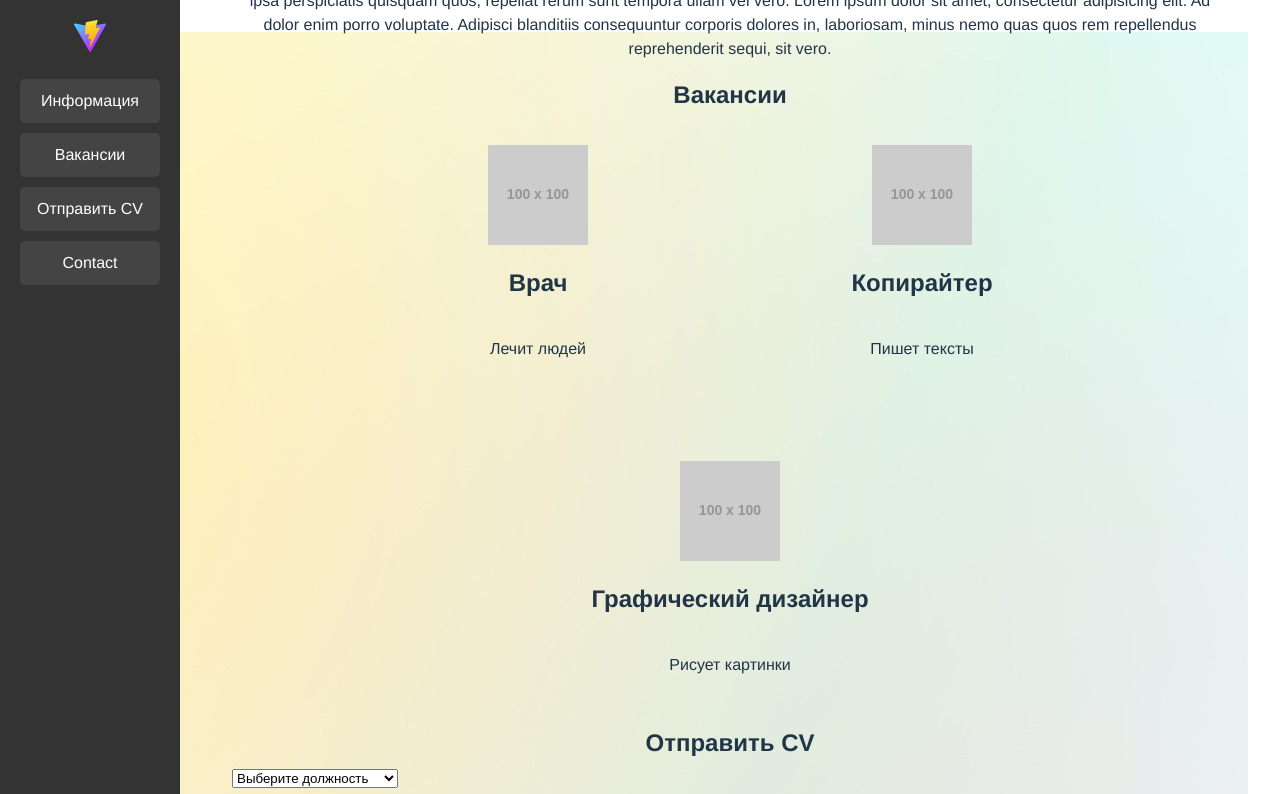
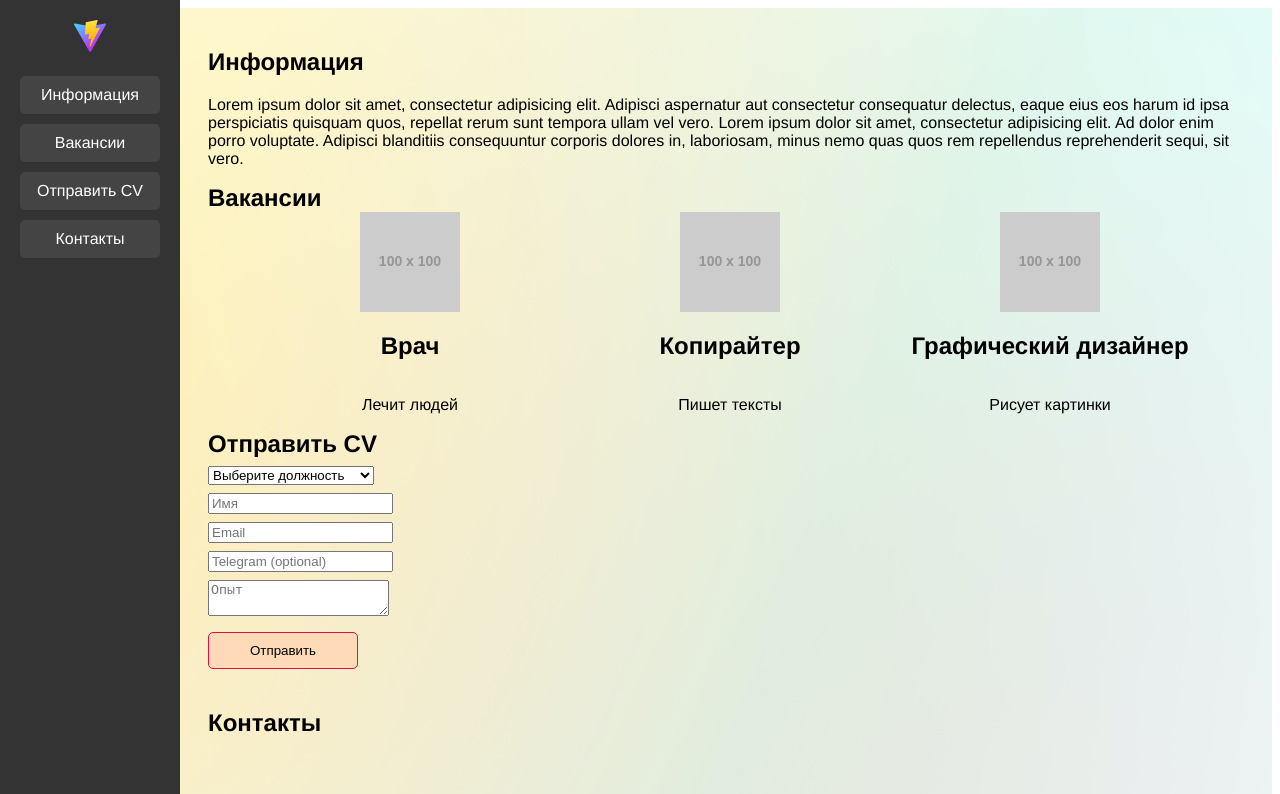
Before and after one commit to ikota2/landing, a Svelte app: page / in a window 1280 px wide. Shown: the top 794 px of the page. Built offline with nearby package versions, Linux system fonts and the light colour scheme.

Commit message:
contacts

```diff
--- a/src/App.svelte
+++ b/src/App.svelte
@@ -1,5 +1,4 @@
 <script>
-  import svelteLogo from './assets/svelte.svg'
   import viteLogo from '/vite.svg'
   import Card from './lib/Card.svelte';
   import Info from './lib/Info.svelte';
@@ -15,7 +14,7 @@
       <li><a href="#info">Информация</a></li>
       <li><a href="#vacancies">Вакансии</a></li>
       <li><a href="#sendCv">Отправить CV</a></li>
-      <li><a href="#">Contact</a></li>
+      <li><a href="#contacts">Контакты</a></li>
     </ul>
   </aside>
   <main class="content">
@@ -47,6 +46,9 @@
       </div>
     </div>
   </main>
+<footer id="contacts" class="content">
+  <h2>Контакты</h2>
+</footer>
 </body>
 
 <style>
--- a/src/app.css
+++ b/src/app.css
@@ -1,79 +1,79 @@
-:root {
-  font-family: Inter, system-ui, Avenir, Helvetica, Arial, sans-serif;
-  line-height: 1.5;
-  font-weight: 400;
+/*:root {*/
+/*  font-family: Inter, system-ui, Avenir, Helvetica, Arial, sans-serif;*/
+/*  line-height: 1.5;*/
+/*  font-weight: 400;*/
 
-  color-scheme: light dark;
-  color: rgba(255, 255, 255, 0.87);
-  background-color: #242424;
+/*  color-scheme: light dark;*/
+/*  color: rgba(255, 255, 255, 0.87);*/
+/*  background-color: #242424;*/
 
-  font-synthesis: none;
-  text-rendering: optimizeLegibility;
-  -webkit-font-smoothing: antialiased;
-  -moz-osx-font-smoothing: grayscale;
-}
+/*  font-synthesis: none;*/
+/*  text-rendering: optimizeLegibility;*/
+/*  -webkit-font-smoothing: antialiased;*/
+/*  -moz-osx-font-smoothing: grayscale;*/
+/*}*/
 
-a {
-  font-weight: 500;
-  color: #646cff;
-  text-decoration: inherit;
-}
-a:hover {
-  color: #535bf2;
-}
+/*a {*/
+/*  font-weight: 500;*/
+/*  color: #646cff;*/
+/*  text-decoration: inherit;*/
+/*}*/
+/*a:hover {*/
+/*  color: #535bf2;*/
+/*}*/
 
-body {
-  margin: 0;
-  display: flex;
-  place-items: center;
-  min-width: 320px;
-  min-height: 100vh;
-}
+/*body {*/
+/*  margin: 0;*/
+/*  display: flex;*/
+/*  place-items: center;*/
+/*  min-width: 320px;*/
+/*  min-height: 100vh;*/
+/*}*/
 
-h1 {
-  font-size: 3.2em;
-  line-height: 1.1;
-}
+/*h1 {*/
+/*  font-size: 3.2em;*/
+/*  line-height: 1.1;*/
+/*}*/
 
-.card {
-  padding: 2em;
-}
+/*.card {*/
+/*  padding: 2em;*/
+/*}*/
 
-#app {
-  max-width: 1280px;
-  margin: 0 auto;
-  padding: 2rem;
-  text-align: center;
-}
+/*#app {*/
+/*  max-width: 1280px;*/
+/*  margin: 0 auto;*/
+/*  padding: 2rem;*/
+/*  text-align: center;*/
+/*}*/
 
-button {
-  border-radius: 8px;
-  border: 1px solid transparent;
-  padding: 0.6em 1.2em;
-  font-size: 1em;
-  font-weight: 500;
-  font-family: inherit;
-  background-color: #1a1a1a;
-  cursor: pointer;
-  transition: border-color 0.25s;
-}
-button:hover {
-  border-color: #646cff;
-}
-button:focus,
-button:focus-visible {
-  outline: 4px auto -webkit-focus-ring-color;
-}
+/*button {*/
+/*  border-radius: 8px;*/
+/*  border: 1px solid transparent;*/
+/*  padding: 0.6em 1.2em;*/
+/*  font-size: 1em;*/
+/*  font-weight: 500;*/
+/*  font-family: inherit;*/
+/*  background-color: #1a1a1a;*/
+/*  cursor: pointer;*/
+/*  transition: border-color 0.25s;*/
+/*}*/
+/*button:hover {*/
+/*  border-color: #646cff;*/
+/*}*/
+/*button:focus,*/
+/*button:focus-visible {*/
+/*  outline: 4px auto -webkit-focus-ring-color;*/
+/*}*/
 
-@media (prefers-color-scheme: light) {
-  :root {
-    color: #213547;
-    background-color: #ffffff;
-  }
-  a:hover {
-    color: #747bff;
-  }
-  button {
-    background-color: #f9f9f9;
-  }
-}
+/*@media (prefers-color-scheme: light) {*/
+/*  :root {*/
+/*    color: #213547;*/
+/*    background-color: #ffffff;*/
+/*  }*/
+/*  a:hover {*/
+/*    color: #747bff;*/
+/*  }*/
+/*  button {*/
+/*    background-color: #f9f9f9;*/
+/*  }*/
+/*}*/
```
